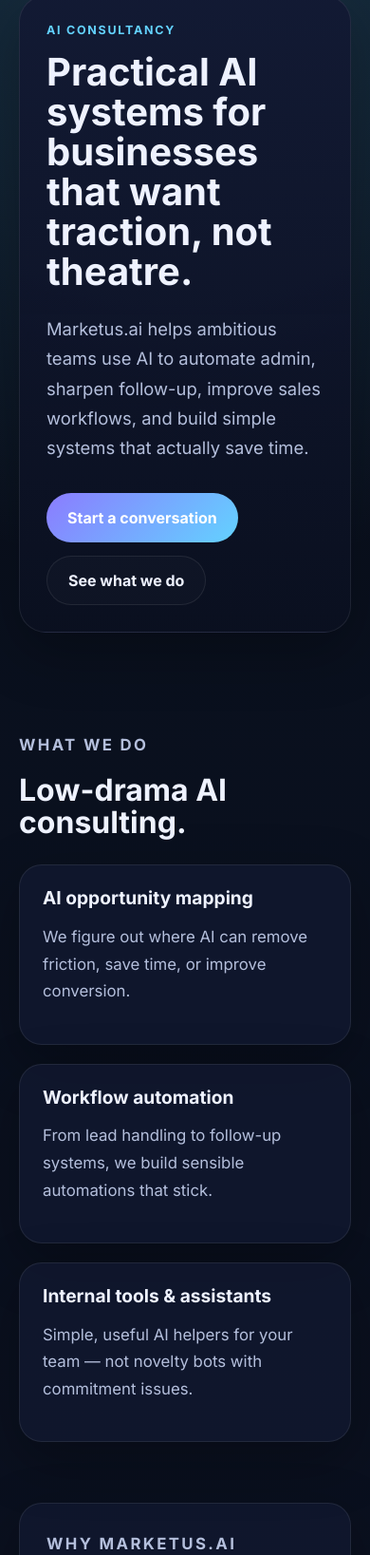
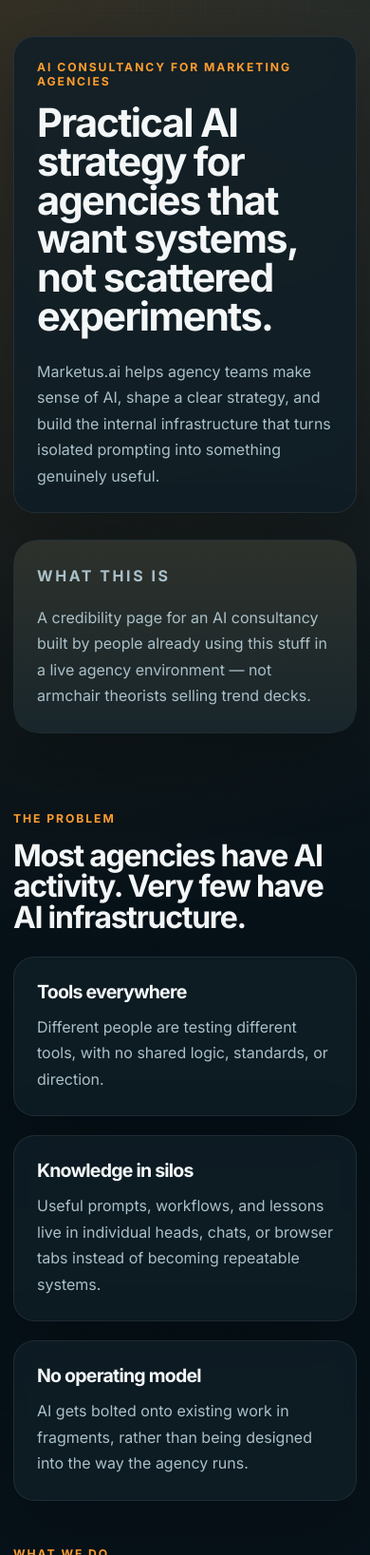
Before and after one commit to bigfish777-dog/marketus-ai, a plain HTML site: page index.html in a window 390 px wide. Shown: the part 61-1698 px from the top of the page at 95% size. Drawn offline with Linux system fonts and the light colour scheme.

Commit message:
Refine Marketus landing page from brief

```diff
--- a/index.html
+++ b/index.html
@@ -3,10 +3,10 @@
   <head>
     <meta charset="UTF-8" />
     <meta name="viewport" content="width=device-width, initial-scale=1.0" />
-    <title>Marketus.ai</title>
+    <title>Marketus.ai — AI consultancy built for marketing agencies</title>
     <meta
       name="description"
-      content="Marketus.ai — AI consultancy for businesses that want practical automation, sharper systems, and less busywork."
+      content="Marketus.ai is an AI consultancy built for marketing agencies — practical strategy, workshops, and infrastructure guidance from operators using this stuff in the real world."
     />
     <link rel="preconnect" href="https://fonts.googleapis.com" />
     <link rel="preconnect" href="https://fonts.gstatic.com" crossorigin />
@@ -17,72 +17,140 @@
     <link rel="stylesheet" href="styles.css" />
   </head>
   <body>
-    <main class="page">
-      <section class="hero">
-        <div class="hero__inner">
-          <p class="eyebrow">AI Consultancy</p>
-          <h1>Practical AI systems for businesses that want traction, not theatre.</h1>
-          <p class="lead">
-            Marketus.ai helps ambitious teams use AI to automate admin, sharpen follow-up,
-            improve sales workflows, and build simple systems that actually save time.
-          </p>
-          <div class="hero__actions">
-            <a href="#contact" class="button button--primary">Start a conversation</a>
-            <a href="#services" class="button button--ghost">See what we do</a>
+    <div class="page-shell">
+      <header class="site-header">
+        <div class="brand-mark" aria-label="Marketus.ai wordmark">Marketus<span>.ai</span></div>
+      </header>
+
+      <main>
+        <section class="hero reveal">
+          <div class="hero__copy">
+            <p class="eyebrow">AI consultancy for marketing agencies</p>
+            <h1>Practical AI strategy for agencies that want systems, not scattered experiments.</h1>
+            <p class="hero__lead">
+              Marketus.ai helps agency teams make sense of AI, shape a clear strategy, and build
+              the internal infrastructure that turns isolated prompting into something genuinely useful.
+            </p>
           </div>
-        </div>
-      </section>
+          <div class="hero__panel">
+            <div class="signal-card">
+              <p class="signal-card__label">What this is</p>
+              <p>
+                A credibility page for an AI consultancy built by people already using this stuff in
+                a live agency environment — not armchair theorists selling trend decks.
+              </p>
+            </div>
+          </div>
+        </section>
 
-      <section class="section" id="services">
-        <div class="section__heading">
-          <p class="eyebrow">What we do</p>
-          <h2>Low-drama AI consulting.</h2>
-        </div>
-        <div class="grid">
-          <article class="card">
-            <h3>AI opportunity mapping</h3>
-            <p>We figure out where AI can remove friction, save time, or improve conversion.</p>
-          </article>
-          <article class="card">
-            <h3>Workflow automation</h3>
-            <p>From lead handling to follow-up systems, we build sensible automations that stick.</p>
-          </article>
-          <article class="card">
-            <h3>Internal tools & assistants</h3>
-            <p>Simple, useful AI helpers for your team — not novelty bots with commitment issues.</p>
-          </article>
-        </div>
-      </section>
+        <section class="section reveal" id="problem">
+          <div class="section__intro">
+            <p class="eyebrow">The problem</p>
+            <h2>Most agencies have AI activity. Very few have AI infrastructure.</h2>
+          </div>
+          <div class="problem-grid">
+            <article class="info-card">
+              <h3>Tools everywhere</h3>
+              <p>
+                Different people are testing different tools, with no shared logic, standards, or
+                direction.
+              </p>
+            </article>
+            <article class="info-card">
+              <h3>Knowledge in silos</h3>
+              <p>
+                Useful prompts, workflows, and lessons live in individual heads, chats, or browser
+                tabs instead of becoming repeatable systems.
+              </p>
+            </article>
+            <article class="info-card">
+              <h3>No operating model</h3>
+              <p>
+                AI gets bolted onto existing work in fragments, rather than being designed into the
+                way the agency runs.
+              </p>
+            </article>
+          </div>
+        </section>
 
-      <section class="section section--alt">
-        <div class="split">
-          <div>
-            <p class="eyebrow">Why Marketus.ai</p>
-            <h2>Built for people who want useful outcomes.</h2>
+        <section class="section section--split reveal" id="what-we-do">
+          <div class="section__intro section__intro--tight">
+            <p class="eyebrow">What we do</p>
+            <h2>We help agencies work out what to build, why it matters, and how the pieces fit together.</h2>
           </div>
-          <div>
+          <div class="stack">
+            <article class="detail-card">
+              <h3>Workshops</h3>
+              <p>
+                Hands-on sessions to map opportunities, pressure-test ideas, and get leadership and
+                delivery teams aligned around what AI should actually be doing.
+              </p>
+            </article>
+            <article class="detail-card">
+              <h3>Strategic consulting</h3>
+              <p>
+                We help you define the architecture, priorities, tooling decisions, and rollout path
+                that make AI adoption coherent rather than chaotic.
+              </p>
+            </article>
+            <article class="detail-card detail-card--accent">
+              <h3>Infrastructure guidance</h3>
+              <p>
+                We do not parachute in and build your whole stack for you. We help you understand
+                what to build, what order to build it in, and how to create systems your team can
+                actually own.
+              </p>
+            </article>
+          </div>
+        </section>
+
+        <section class="section reveal" id="why-us">
+          <div class="quote-block">
+            <p class="quote-block__text">
+              This comes from operators running an agency and building AI systems inside it every
+              day — not consultants observing from the sidelines.
+            </p>
+          </div>
+        </section>
+
+        <section class="section section--split reveal" id="who-we-are">
+          <div class="section__intro section__intro--tight">
+            <p class="eyebrow">Who we are</p>
+            <h2>Founded by the team behind Test Tube Marketing.</h2>
+          </div>
+          <div class="who-card">
             <p>
-              We focus on commercial usefulness: clearer processes, better response times,
-              cleaner handoffs, and more capacity for the work that actually matters.
+              Marketus.ai was founded by the team behind Test Tube Marketing, a UK-based marketing
+              agency that has built its own AI-powered infrastructure from the ground up.
             </p>
             <p>
-              If something can be made simpler, faster, or less reliant on memory and manual
-              chasing, that’s where we start.
+              So the advice is grounded in live operational use — real workflows, real delivery,
+              real client work, and real internal systems.
             </p>
           </div>
-        </div>
-      </section>
+        </section>
 
-      <section class="section" id="contact">
-        <div class="contact">
-          <p class="eyebrow">Next step</p>
-          <h2>If the idea’s got legs, let’s build the first version.</h2>
-          <p>
-            Start with a one-page proposition, a pilot workflow, or a quick consultancy sprint.
-          </p>
-          <a class="button button--primary" href="mailto:hello@marketus.ai">hello@marketus.ai</a>
-        </div>
-      </section>
-    </main>
+        <section class="section reveal" id="contact">
+          <div class="contact-card">
+            <p class="eyebrow">Get in touch</p>
+            <h2>If you’re exploring what AI should look like inside your agency, let’s talk.</h2>
+            <a class="contact-link" href="mailto:hello@marketus.ai">Start a conversation → hello@marketus.ai</a>
+          </div>
+        </section>
+      </main>
+    </div>
+
+    <script>
+      const observer = new IntersectionObserver(
+        (entries) => {
+          entries.forEach((entry) => {
+            if (entry.isIntersecting) entry.target.classList.add('is-visible');
+          });
+        },
+        { threshold: 0.12 }
+      );
+
+      document.querySelectorAll('.reveal').forEach((el) => observer.observe(el));
+    </script>
   </body>
 </html>
--- a/styles.css
+++ b/styles.css
@@ -1,181 +1,313 @@
 :root {
-  --bg: #0b1020;
-  --panel: #121933;
-  --panel-2: #0f1530;
-  --text: #eef2ff;
-  --muted: #b4bfdc;
+  --bg: #08141b;
+  --bg-soft: #0d2029;
+  --panel: rgba(15, 30, 39, 0.82);
+  --panel-strong: rgba(18, 35, 45, 0.95);
   --line: rgba(255, 255, 255, 0.08);
-  --accent: #8b7cff;
-  --accent-2: #63d2ff;
-  --shadow: 0 20px 60px rgba(0, 0, 0, 0.28);
+  --text: #f4f7f8;
+  --muted: #aac0c9;
+  --accent: #ff9d2f;
+  --accent-soft: rgba(255, 157, 47, 0.16);
+  --max: 1160px;
+  --shadow: 0 24px 80px rgba(0, 0, 0, 0.28);
 }
 
-* { box-sizing: border-box; }
-html { scroll-behavior: smooth; }
+* {
+  box-sizing: border-box;
+}
+
+html {
+  scroll-behavior: smooth;
+}
+
 body {
   margin: 0;
   font-family: "Inter", system-ui, sans-serif;
+  color: var(--text);
   background:
-    radial-gradient(circle at top, rgba(99, 210, 255, 0.18), transparent 25%),
-    linear-gradient(180deg, #09101d 0%, #0b1020 100%);
-  color: var(--text);
+    radial-gradient(circle at top left, rgba(255, 157, 47, 0.18), transparent 28%),
+    radial-gradient(circle at top right, rgba(50, 110, 145, 0.15), transparent 25%),
+    linear-gradient(180deg, #061118 0%, #08141b 100%);
 }
 
-a { color: inherit; text-decoration: none; }
-
-.page {
-  min-height: 100vh;
+a {
+  color: inherit;
+  text-decoration: none;
 }
 
+.page-shell {
+  position: relative;
+  overflow: hidden;
+}
+
+.page-shell::before {
+  content: "";
+  position: fixed;
+  inset: 0;
+  pointer-events: none;
+  background-image: linear-gradient(rgba(255,255,255,0.03) 1px, transparent 1px),
+    linear-gradient(90deg, rgba(255,255,255,0.03) 1px, transparent 1px);
+  background-size: 36px 36px;
+  mask-image: linear-gradient(180deg, rgba(0,0,0,0.35), transparent 85%);
+}
+
+.site-header,
 .hero,
 .section {
-  padding: 32px 20px;
-}
-
-.hero__inner,
-.section__heading,
-.grid,
-.split,
-.contact {
-  width: min(1120px, 100%);
+  width: min(calc(100% - 40px), var(--max));
   margin: 0 auto;
 }
 
-.hero {
-  padding-top: 96px;
-  padding-bottom: 72px;
+.site-header {
+  padding: 28px 0 10px;
 }
 
-.hero__inner {
-  padding: 56px;
+.brand-mark {
+  display: inline-flex;
+  align-items: center;
+  gap: 0.1em;
+  font-size: clamp(1.3rem, 1.8vw, 1.6rem);
+  font-weight: 800;
+  letter-spacing: -0.04em;
+}
+
+.brand-mark span {
+  color: var(--accent);
+}
+
+.hero {
+  display: grid;
+  grid-template-columns: minmax(0, 1.45fr) minmax(280px, 0.85fr);
+  gap: 28px;
+  align-items: stretch;
+  padding: 56px 0 64px;
+}
+
+.hero__copy,
+.hero__panel,
+.info-card,
+.detail-card,
+.quote-block,
+.who-card,
+.contact-card {
   border: 1px solid var(--line);
   border-radius: 28px;
-  background: linear-gradient(180deg, rgba(18, 25, 51, 0.95), rgba(11, 16, 32, 0.92));
+  background: var(--panel);
   box-shadow: var(--shadow);
+  backdrop-filter: blur(10px);
 }
 
+.hero__copy {
+  padding: 52px;
+}
+
+.hero__panel {
+  display: flex;
+}
+
+.signal-card {
+  width: 100%;
+  padding: 34px;
+  border-radius: 28px;
+  background:
+    linear-gradient(180deg, rgba(255, 157, 47, 0.12), rgba(255, 157, 47, 0.03)),
+    var(--panel-strong);
+}
+
+.signal-card__label,
 .eyebrow {
   margin: 0 0 16px;
   text-transform: uppercase;
-  letter-spacing: 0.14em;
-  font-size: 0.78rem;
+  letter-spacing: 0.16em;
+  font-size: 0.76rem;
   font-weight: 700;
-  color: var(--accent-2);
+  color: var(--accent);
 }
 
-h1, h2, h3 {
+h1,
+h2,
+h3,
+p {
   margin: 0;
-  line-height: 1.05;
+}
+
+h1,
+h2,
+h3 {
+  letter-spacing: -0.04em;
 }
 
 h1 {
-  font-size: clamp(2.5rem, 6vw, 5.5rem);
-  max-width: 12ch;
+  max-width: 11.5ch;
+  font-size: clamp(3rem, 6vw, 5.8rem);
+  line-height: 0.98;
 }
 
 h2 {
+  max-width: 11ch;
   font-size: clamp(2rem, 4vw, 3.4rem);
-  max-width: 12ch;
+  line-height: 1.02;
 }
 
 h3 {
-  font-size: 1.2rem;
-  margin-bottom: 10px;
+  margin-bottom: 12px;
+  font-size: 1.22rem;
 }
 
-.lead,
-.section p,
-.card p {
+.hero__lead,
+.signal-card p,
+.info-card p,
+.detail-card p,
+.who-card p,
+.contact-card p {
   color: var(--muted);
-  line-height: 1.7;
-  font-size: 1.05rem;
+  line-height: 1.72;
+  font-size: 1.03rem;
 }
 
-.lead {
-  max-width: 760px;
-  margin: 24px 0 0;
-  font-size: 1.15rem;
+.hero__lead {
+  max-width: 720px;
+  margin-top: 24px;
+  font-size: 1.16rem;
 }
 
-.hero__actions {
-  display: flex;
-  flex-wrap: wrap;
-  gap: 14px;
-  margin-top: 32px;
+.section {
+  padding: 18px 0 30px;
 }
 
-.button {
-  display: inline-flex;
-  align-items: center;
-  justify-content: center;
-  min-height: 52px;
-  padding: 0 22px;
-  border-radius: 999px;
-  font-weight: 700;
-  transition: transform 120ms ease, opacity 120ms ease, background 120ms ease;
+.section__intro {
+  margin-bottom: 24px;
 }
 
-.button:hover {
-  transform: translateY(-1px);
+.section__intro--tight {
+  margin-bottom: 0;
 }
 
-.button--primary {
-  color: white;
-  background: linear-gradient(135deg, var(--accent), var(--accent-2));
-}
-
-.button--ghost {
-  border: 1px solid var(--line);
-  background: rgba(255, 255, 255, 0.02);
-}
-
-.section__heading {
-  margin-bottom: 28px;
-}
-
-.grid {
+.problem-grid {
   display: grid;
   grid-template-columns: repeat(3, minmax(0, 1fr));
   gap: 20px;
 }
 
-.card,
-.contact,
-.split {
-  border: 1px solid var(--line);
-  border-radius: 24px;
-  background: rgba(18, 25, 51, 0.72);
-  box-shadow: var(--shadow);
+.info-card,
+.detail-card,
+.who-card,
+.contact-card,
+.quote-block {
+  padding: 30px;
 }
 
-.card {
-  padding: 24px;
+.section--split {
+  display: grid;
+  grid-template-columns: minmax(0, 0.95fr) minmax(0, 1.05fr);
+  gap: 26px;
+  align-items: start;
 }
 
-.section--alt .split {
+.stack {
   display: grid;
-  grid-template-columns: 1fr 1fr;
-  gap: 28px;
-  padding: 32px;
+  gap: 18px;
 }
 
-.contact {
-  padding: 40px;
+.detail-card--accent {
+  background:
+    linear-gradient(180deg, rgba(255, 157, 47, 0.1), rgba(255, 157, 47, 0.03)),
+    var(--panel);
 }
 
-@media (max-width: 840px) {
-  .hero__inner,
-  .section--alt .split,
-  .contact {
-    padding: 28px;
-  }
+.quote-block {
+  padding: 36px;
+  background:
+    linear-gradient(90deg, rgba(255, 157, 47, 0.06), transparent 60%),
+    var(--panel);
+}
 
-  .grid,
-  .section--alt .split {
+.quote-block__text {
+  max-width: 900px;
+  color: var(--text);
+  font-size: clamp(1.5rem, 2.5vw, 2.3rem);
+  line-height: 1.25;
+  letter-spacing: -0.03em;
+}
+
+.contact-card {
+  display: grid;
+  gap: 18px;
+}
+
+.contact-link {
+  display: inline-flex;
+  align-items: center;
+  gap: 8px;
+  width: fit-content;
+  margin-top: 8px;
+  padding: 14px 18px;
+  border-radius: 999px;
+  color: #111;
+  font-weight: 700;
+  background: var(--accent);
+}
+
+.reveal {
+  opacity: 0;
+  transform: translateY(18px);
+  transition: opacity 600ms ease, transform 600ms ease;
+}
+
+.reveal.is-visible {
+  opacity: 1;
+  transform: translateY(0);
+}
+
+@media (max-width: 980px) {
+  .hero,
+  .section--split,
+  .problem-grid {
     grid-template-columns: 1fr;
   }
 
   .hero {
-    padding-top: 56px;
+    padding-top: 36px;
+  }
+
+  h1,
+  h2 {
+    max-width: none;
   }
 }
+
+@media (max-width: 640px) {
+  .site-header,
+  .hero,
+  .section {
+    width: min(calc(100% - 28px), var(--max));
+  }
+
+  .hero__copy,
+  .signal-card,
+  .info-card,
+  .detail-card,
+  .quote-block,
+  .who-card,
+  .contact-card {
+    padding: 24px;
+    border-radius: 22px;
+  }
+
+  h1 {
+    font-size: 2.6rem;
+  }
+
+  h2 {
+    font-size: 2rem;
+  }
+
+  .hero__lead,
+  .signal-card p,
+  .info-card p,
+  .detail-card p,
+  .who-card p,
+  .contact-card p {
+    font-size: 1rem;
+  }
+}
```
